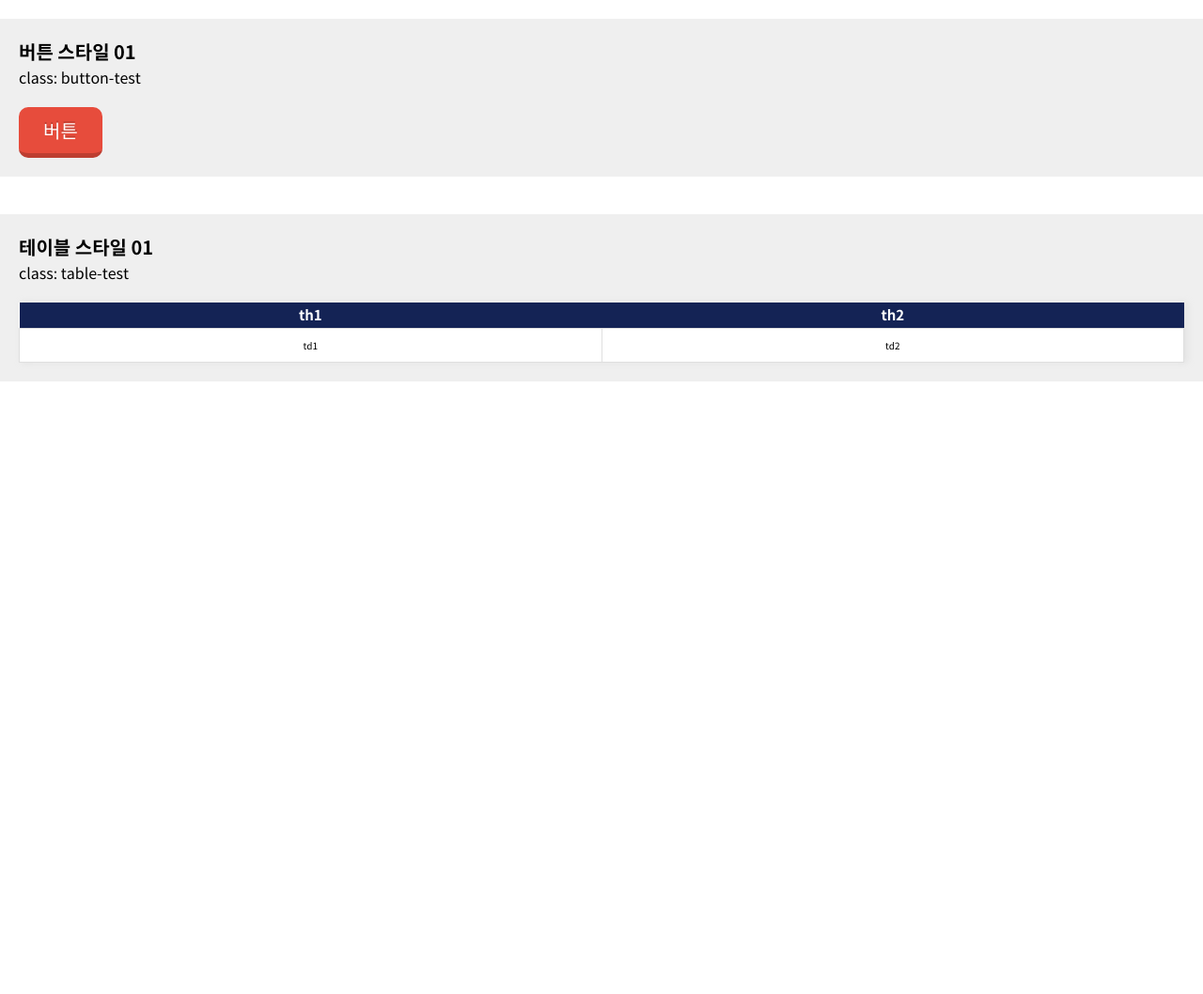
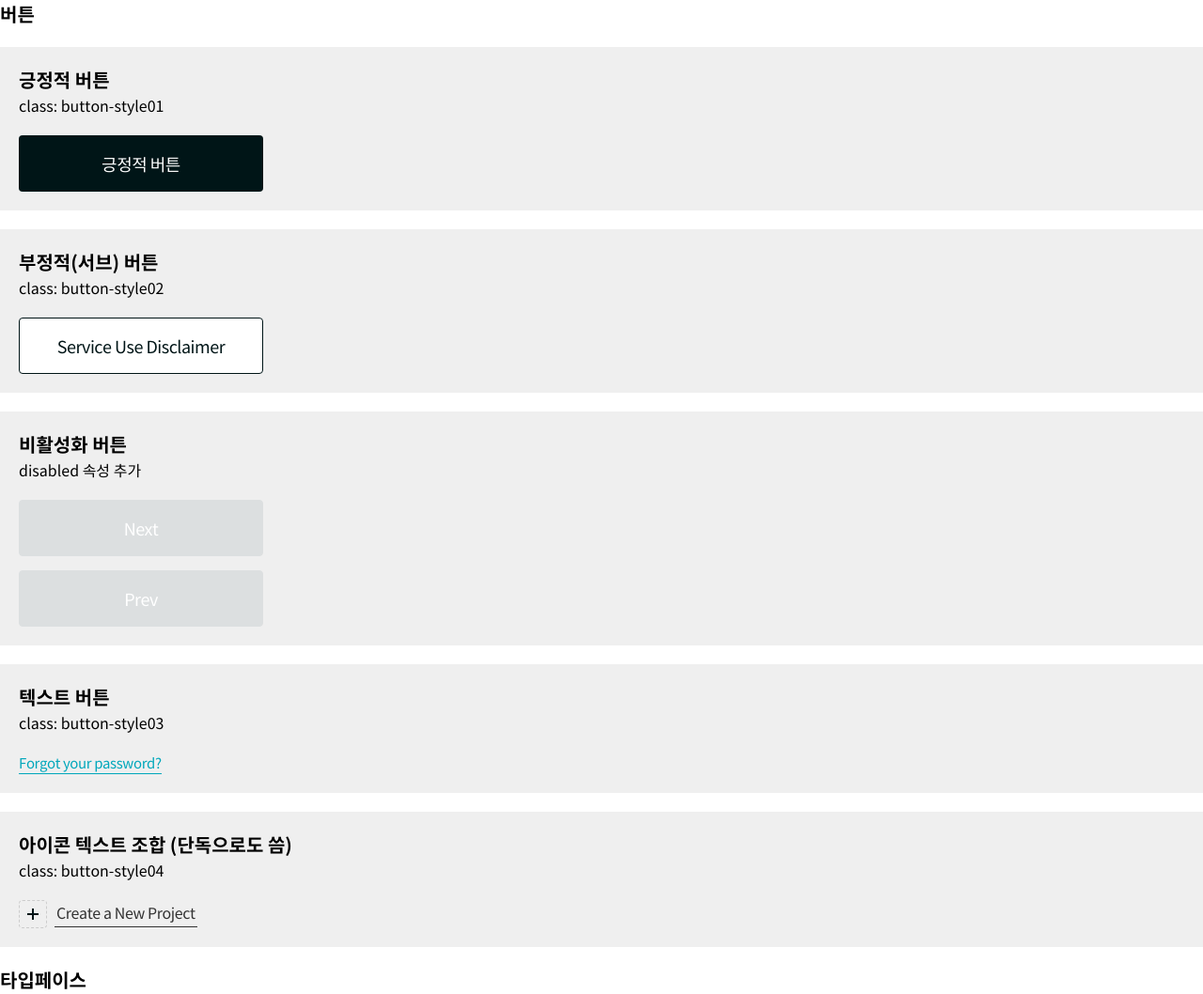
Before and after one commit to nana-like/iconest_pub, a plain HTML site: page html/components.html in a window 1280 px wide. Shown: the whole page at 94% size. Before the commit the page ends 820 px from the top, so only its background shows below. Drawn offline with Linux system fonts and the light colour scheme.

Commit message:
make components guide (button)

```diff
--- a/css/scss-helpers/_colors.scss
+++ b/css/scss-helpers/_colors.scss
@@ -2,4 +2,8 @@
 
 // **** Colors
 
-$color-black: #000; //임시
+// $color-button-black: #001517;
+// $color-button-gray: #dcdfe0;
+// $color-blue: #00a7bb;
+
+// 색조합이 너무 다양해서 팬딩
--- /dev/null
+++ b/css/scss/base/_styleBase.scss
@@ -0,0 +1,29 @@
+@charset "utf-8";
+
+// style base
+
+// [1] 버튼
+
+@mixin buttonBase-normal {
+  min-width: 260px;
+  min-height: 60px;
+  padding: 0 20px;
+  font-size: 18px;
+  text-align: center;
+  letter-spacing: -0.5px;
+  border: 1px solid transparent;
+  border-radius: 4px;
+}
+
+@mixin buttonBase-text($color: #00a7bb) {
+  font-size: 15px;
+  letter-spacing: -0.4px;
+  color: $color;
+  border-bottom: 1px solid $color;
+}
+
+// [2] 아이콘
+@mixin iconBase {
+  display: inline-block;
+  background-position: 50% 50%;
+}
--- a/css/scss/base/base.scss
+++ b/css/scss/base/base.scss
@@ -13,3 +13,6 @@
 @import "common.scss";
 @import "font.scss";
 @import "reset.scss";
+@import "styleBase.scss";
+@import "components/icon.scss";
+@import "components/button.scss";
--- /dev/null
+++ b/css/scss/base/components/_button.scss
@@ -0,0 +1,51 @@
+@charset "utf-8";
+
+// Button
+
+.button-style01 {
+  // - 긍정 버튼
+  @include buttonBase-normal;
+  color: #fff;
+  background-color: #001517;
+}
+
+.button-style02 {
+  // - 부정 및 서브 버튼
+  @include buttonBase-normal;
+  color: #001517;
+  background-color: #fff;
+  border-color: #001517;
+}
+
+.button-style01:disabled,
+.button-style02:disabled {
+  // - 비활성화 버튼
+  color: #fff;
+  border-color: #dcdfe0;
+  background-color: #dcdfe0;
+  cursor: default;
+  @include pointer-none;
+  @include select-none;
+}
+
+.button-style03 {
+  // - 텍스트 버튼
+  @include buttonBase-text();
+}
+
+.button-style04 {
+  // - 아이콘 텍스트 조합 (단독으로도 씀)
+  @include flexbox;
+  @include align-items(center);
+
+  .button-text {
+    @include buttonBase-text(#333);
+    position: relative;
+    padding: 0 2px 3px 2px;
+    font-size: 16px;
+  }
+
+  [class^="icon-"] {
+    margin-right: 8px;
+  }
+}
--- /dev/null
+++ b/css/scss/base/components/_icon.scss
@@ -0,0 +1,13 @@
+@charset "utf-8";
+
+// Icon
+.icon-plus {
+  display: inline-block;
+  width: 30px;
+  height: 30px;
+  @include bgi("icon-plus");
+  background-position: 50% 50%;
+  background-size: 12px 12px;
+  border: 1px dashed #cccccc;
+  border-radius: 4px;
+}
--- a/html/components.html
+++ b/html/components.html
@@ -16,34 +16,56 @@
 
 <body class="page-components">
 
+  <h1>버튼</h1>
+
   <article>
-    <strong>버튼 스타일 01</strong>
-    <p>class: button-test</p>
+    <strong>긍정적 버튼</strong>
+    <p>class: button-style01</p>
     <div>
-      <button class="button-test">버튼</button>
+      <button class="button-style01">긍정적 버튼</button>
+    </div>
+  </article>
+
+  <article>
+    <strong>부정적(서브) 버튼</strong>
+    <p>class: button-style02</p>
+    <div>
+      <button class="button-style02">Service Use Disclaimer</button>
+    </div>
+  </article>
+
+  <article>
+    <strong>비활성화 버튼</strong>
+    <p>disabled 속성 추가</p>
+    <div>
+      <button class="button-style01" disabled>Next</button>
+      <br>
+      <button class="button-style02" disabled>Prev</button>
+    </div>
+  </article>
+
+  <article>
+    <strong>텍스트 버튼</strong>
+    <p>class: button-style03</p>
+    <div>
+      <button class="button-style03">Forgot your password?</button>
+    </div>
+  </article>
+
+  <article>
+    <strong>아이콘 텍스트 조합 (단독으로도 씀)</strong>
+    <p>class: button-style04</p>
+    <div>
+      <button class="button-style04">
+        <i class="icon-plus"></i>
+        <span class="button-text">Create a New Project</span>
+      </button>
     </div>
   </article>
 
   <hr>
 
-  <article>
-    <strong>테이블 스타일 01</strong>
-    <p>class: table-test</p>
-    <div>
-      <table class="table-test">
-        <thead>
-          <tr>
-            <th>th1</th>
-            <th>th2</th>
-          </tr>
-          <tr>
-            <td>td1</td>
-            <td>td2</td>
-          </tr>
-        </thead>
-      </table>
-    </div>
-  </article>
+  <h1>타입페이스</h1>
 
   <hr>
 
```
Also changed, not shown: css/base.css, css/ny.css, images/icon-plus.png (added).
